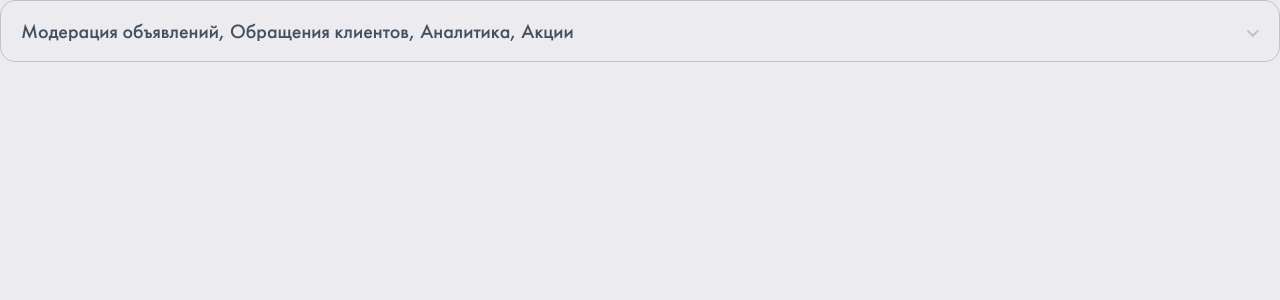
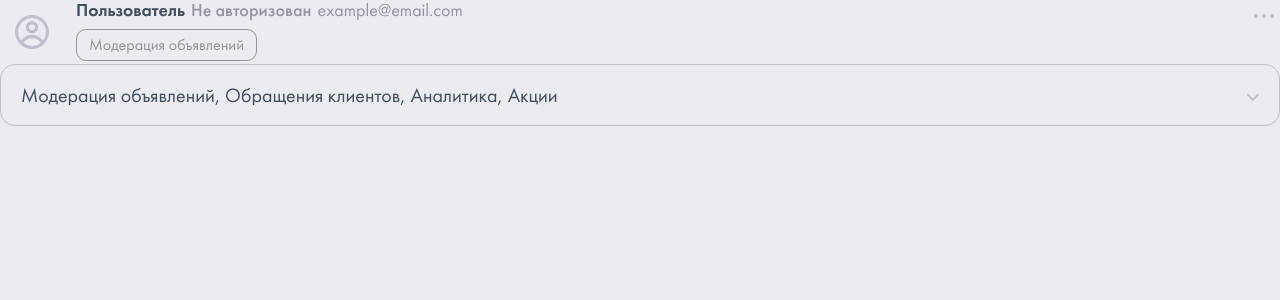
Before and after one commit to SkKostya/team-list, a Next.js app: page / in a window 1280 px wide. Shown: the top 300 px of the page. Built offline with nearby package versions, Linux system fonts and the light colour scheme.

Commit message:
feature: Create Employee component

```diff
--- /dev/null
+++ b/app/entities/employee/employee.css
@@ -0,0 +1,52 @@
+.employee {
+  position: relative;
+  display: flex;
+  gap: 12px;
+  padding-right: 42px;
+
+  & .employee__avatar {
+    align-self: flex-start;
+  }
+
+  & .employee__info {
+    display: flex;
+    align-items: center;
+    gap: 2px 6px;
+    flex-wrap: wrap;
+  }
+
+  & .employee__name {
+    font-family: 'Futura PT Demi', serif;
+    font-weight: 600;
+    font-size: 18px;
+    line-height: 20px;
+    color: #424f5e;
+  }
+
+  & .employee__status {
+    font-family: 'Futura PT', serif;
+    font-weight: 450;
+    font-size: 18px;
+    line-height: 20px;
+    color: #9494a0;
+  }
+
+  & .employee__email {
+    font-size: 18px;
+    line-height: 20px;
+    color: #9494a0;
+  }
+
+  & .employee__tags {
+    display: flex;
+    gap: 5px;
+    flex-wrap: wrap;
+    margin-top: 9px;
+  }
+
+  & .employee__menu {
+    position: absolute;
+    right: 0;
+    top: 0;
+  }
+}
--- /dev/null
+++ b/app/entities/employee/employee.tsx
@@ -0,0 +1,94 @@
+'use client';
+import './employee.css';
+
+import { useState } from 'react';
+
+import { Tag } from '@/app/globals/ui/index.server';
+import { Avatar, ContextMenu } from '@/app/globals/ui/index.client';
+
+interface IProps {
+  id: string;
+  avatar?: string;
+  name: string;
+  email: string;
+  roles: string[];
+  isAdmin?: boolean;
+  isAuthorized?: boolean;
+  onEditRoles: (id: string) => null;
+  onResentCode: (id: string) => null;
+  onDelete: (id: string) => null;
+}
+
+const Employee: React.FC<IProps> = ({
+  id,
+  avatar,
+  name,
+  email,
+  roles,
+  isAdmin,
+  isAuthorized,
+  onEditRoles,
+  onResentCode,
+  onDelete,
+}) => {
+  const [menuOpened, setMenuOpened] = useState(false);
+
+  return (
+    <div className="employee">
+      <div className="employee__avatar">
+        <Avatar image={avatar} />
+      </div>
+
+      <div className="employee__main">
+        <div className="employee__info">
+          <span className="employee__name">{name}</span>
+          {!isAuthorized && (
+            <span className="employee__status">Не авторизован</span>
+          )}
+          <span className="employee__email">{email}</span>
+        </div>
+
+        <div className="employee__tags">
+          {isAdmin ? (
+            <Tag text="Администратор" />
+          ) : (
+            roles.map((role) => <Tag key={role} text={role} />)
+          )}
+        </div>
+      </div>
+
+      <div className="employee__menu">
+        <ContextMenu
+          isOpened={menuOpened}
+          setIsOpened={setMenuOpened}
+          linksList={[
+            {
+              text: 'Изменить права доступа',
+              onClick: () => {
+                onEditRoles(id);
+                setMenuOpened(false);
+              },
+            },
+            {
+              text: 'Отправить код повторно',
+              onClick: () => {
+                onResentCode(id);
+                setMenuOpened(false);
+              },
+            },
+            {
+              text: 'Удалить',
+              onClick: () => {
+                onDelete(id);
+                setMenuOpened(false);
+              },
+              isGray: true,
+            },
+          ]}
+        />
+      </div>
+    </div>
+  );
+};
+
+export default Employee;
--- /dev/null
+++ b/app/entities/employee/index.ts
@@ -0,0 +1 @@
+export { default } from './employee';
--- /dev/null
+++ b/app/entities/index.ts
@@ -0,0 +1 @@
+export { default as Employee } from './employee';
--- a/app/globals/styles/global.css
+++ b/app/globals/styles/global.css
@@ -3,7 +3,7 @@
 
 body {
   background-color: #ebebf0;
-  font-family: 'Futura PT', system-ui, -apple-system, BlinkMacSystemFont,
+  font-family: 'Futura PT Book', system-ui, -apple-system, BlinkMacSystemFont,
     'Segoe UI', Roboto, Oxygen, Ubuntu, Cantarell, 'Open Sans', 'Helvetica Neue',
     sans-serif;
   color: #424f5e;
--- a/app/globals/ui/avatar/avatar.css
+++ b/app/globals/ui/avatar/avatar.css
@@ -1,4 +1,6 @@
 .avatar {
+  min-width: 55px;
+  min-height: 55px;
   width: 64px;
   height: 64px;
   border-radius: 50%;
@@ -17,5 +19,9 @@
     height: 100%;
     padding: 15px;
     background-color: #ebebf0;
+
+    & svg {
+      min-width: 34px;
+    }
   }
 }
--- a/app/globals/ui/context-menu/context-menu.css
+++ b/app/globals/ui/context-menu/context-menu.css
@@ -1,6 +1,5 @@
 .context-menu {
   position: relative;
-  margin-left: 500px;
   width: max-content;
 
   & .context-menu__icon {
--- a/app/globals/ui/context-menu/context-menu.tsx
+++ b/app/globals/ui/context-menu/context-menu.tsx
@@ -20,6 +20,7 @@ interface IProps {
 
 const ContextMenu = ({ isOpened, setIsOpened, linksList }: IProps) => {
   return (
+    <OutsideClickHandler onOutsideClick={() => isOpened && setIsOpened(false)}>
       <div className="context-menu">
         <button
           onClick={() => setIsOpened(!isOpened)}
@@ -28,9 +29,6 @@ const ContextMenu = ({ isOpened, setIsOpened, linksList }: IProps) => {
           <Icons.ThreeDots />
         </button>
 
-      <OutsideClickHandler
-        onOutsideClick={() => isOpened && setIsOpened(false)}
-      >
         <div
           className={`context-menu__dropdown ${
             isOpened ? 'context-menu__dropdown--opened' : ''
@@ -50,8 +48,8 @@ const ContextMenu = ({ isOpened, setIsOpened, linksList }: IProps) => {
             ))}
           </ul>
         </div>
+      </div>
     </OutsideClickHandler>
-    </div>
   );
 };
 
--- a/app/page.tsx
+++ b/app/page.tsx
@@ -1,10 +1,24 @@
 'use client';
 
+import { Employee } from './entities';
 import { CheckboxSelect } from './globals/ui/index.client';
 
 export default function Home() {
   return (
     <main>
+      <Employee
+        id="asdf"
+        avatar=""
+        name="Пользователь"
+        email="example@email.com"
+        roles={['Модерация объявлений']}
+        isAdmin={false}
+        isAuthorized={false}
+        onEditRoles={(id) => null}
+        onResentCode={() => null}
+        onDelete={() => null}
+      />
+
       <CheckboxSelect
         selectedValues={[
           { key: 'Модерация объявлений', value: 'Модерация объявлений' },
--- /dev/null
+++ b/app/widgets/employees-list/index.ts
@@ -0,0 +1 @@
+export { default } from './employees-list';
--- /dev/null
+++ b/app/widgets/index.ts
@@ -0,0 +1 @@
+export { default as EmployeesList } from './employees-list';
```
Also changed, not shown: app/widgets/employees-list/employees-list.tsx (added, +7 -0 lines). Lines whose indentation alone changed are shown as unchanged.
